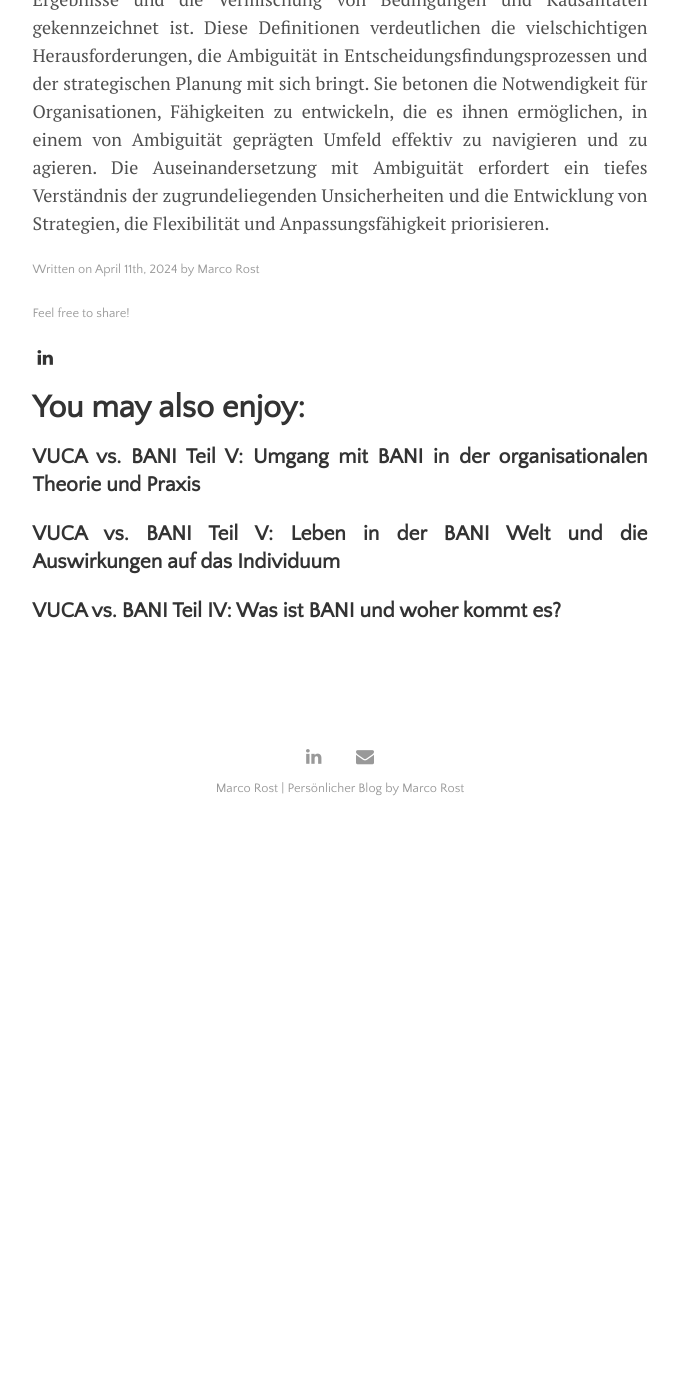
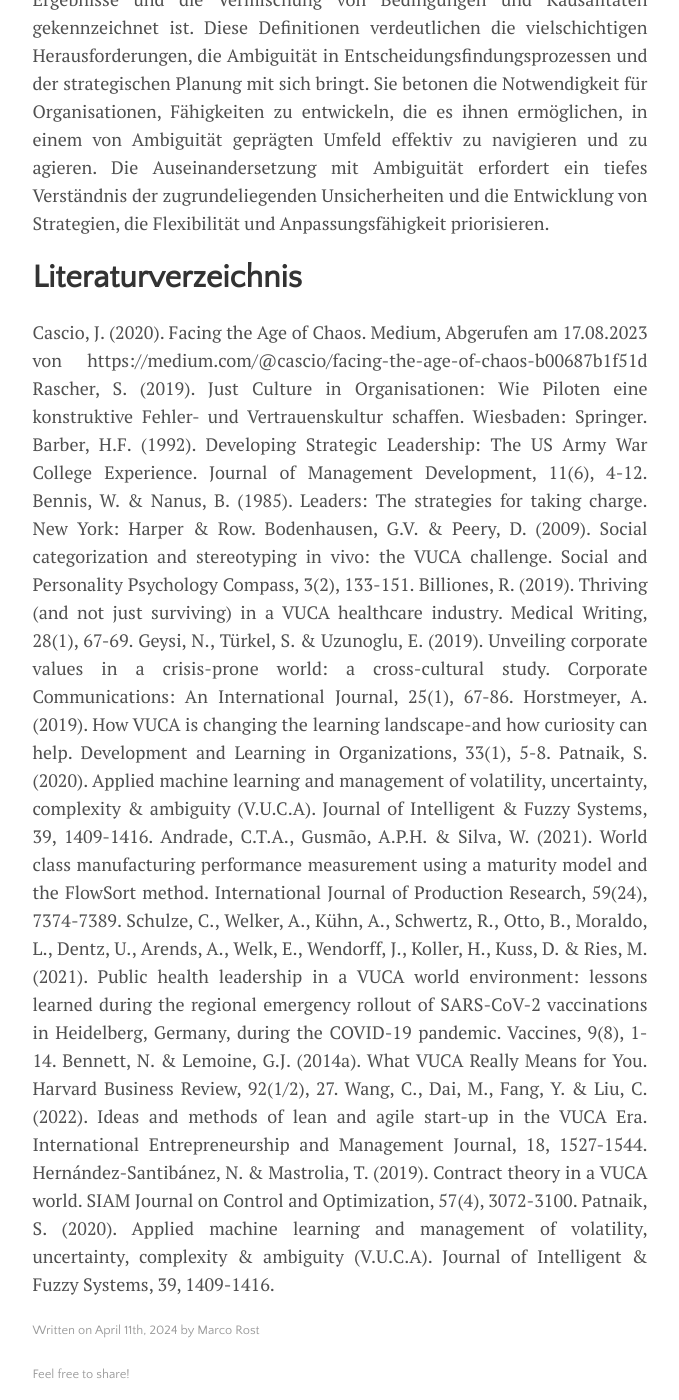
Before and after one commit to romabl/romabl.github.io, a Jekyll site: the page built from _posts/2024-04-11-VUCA-VS-BANI-Teil-I.md, in a window 1280 px wide and 1400 px high, scrolled down 6987 px. Shown: the whole window, without its empty margins (300-979 px from the left). Built offline with Jekyll 4.4.1, drawn with Linux system fonts in a browser that asks for light colours; before the commit the page ends 7821 px from its top, so only the background shows below that.

Commit message:
Update 2024-04-11-VUCA-VS-BANI-Teil-I.md

```diff
--- a/_posts/2024-04-11-VUCA-VS-BANI-Teil-I.md
+++ b/_posts/2024-04-11-VUCA-VS-BANI-Teil-I.md
@@ -66,3 +66,22 @@ Schulze et al. (2021, S. 2), die sich auf Bennett und Lemoine (2014a, S. 27) bez
 Wang et al. (2022, S. 1533) erweitern das Konzept der Ambiguität, indem sie es als eine Vermischung verschiedener Bedingungen und Kausalitäten beschreiben. Diese Sichtweise hebt die Komplexität hervor, die entsteht, wenn unterschiedliche Faktoren ineinandergreifen und es schwierig wird, klare Schlussfolgerungen zu ziehen.
 
 Zusammengefasst wird Ambiguität in der Literatur als ein Zustand beschrieben, der durch Unklarheiten, eine hohe Anzahl möglicher Ergebnisse und die Vermischung von Bedingungen und Kausalitäten gekennzeichnet ist. Diese Definitionen verdeutlichen die vielschichtigen Herausforderungen, die Ambiguität in Entscheidungsfindungsprozessen und der strategischen Planung mit sich bringt. Sie betonen die Notwendigkeit für Organisationen, Fähigkeiten zu entwickeln, die es ihnen ermöglichen, in einem von Ambiguität geprägten Umfeld effektiv zu navigieren und zu agieren. Die Auseinandersetzung mit Ambiguität erfordert ein tiefes Verständnis der zugrundeliegenden Unsicherheiten und die Entwicklung von Strategien, die Flexibilität und Anpassungsfähigkeit priorisieren.
+
+
+# Literaturverzeichnis
+
+Cascio, J. (2020). Facing the Age of Chaos. Medium, Abgerufen am 17.08.2023 von https://medium.com/@cascio/facing-the-age-of-chaos-b00687b1f51d
+Rascher, S. (2019). Just Culture in Organisationen: Wie Piloten eine konstruktive Fehler- und Vertrauenskultur schaffen. Wiesbaden: Springer.
+Barber, H.F. (1992). Developing Strategic Leadership: The US Army War College Experience. Journal of Management Development, 11(6), 4-12.
+Bennis, W. & Nanus, B. (1985). Leaders: The strategies for taking charge. New York: Harper & Row.
+Bodenhausen, G.V. & Peery, D. (2009). Social categorization and stereotyping in vivo: the VUCA challenge. Social and Personality Psychology Compass, 3(2), 133-151.
+Billiones, R. (2019). Thriving (and not just surviving) in a VUCA healthcare industry. Medical Writing, 28(1), 67-69.
+Geysi, N., Türkel, S. & Uzunoglu, E. (2019). Unveiling corporate values in a crisis-prone world: a cross-cultural study. Corporate Communications: An International Journal, 25(1), 67-86.
+Horstmeyer, A. (2019). How VUCA is changing the learning landscape-and how curiosity can help. Development and Learning in Organizations, 33(1), 5-8.
+Patnaik, S. (2020). Applied machine learning and management of volatility, uncertainty, complexity & ambiguity (V.U.C.A). Journal of Intelligent & Fuzzy Systems, 39, 1409-1416.
+Andrade, C.T.A., Gusmão, A.P.H. & Silva, W. (2021). World class manufacturing performance measurement using a maturity model and the FlowSort method. International Journal of Production Research, 59(24), 7374-7389.
+Schulze, C., Welker, A., Kühn, A., Schwertz, R., Otto, B., Moraldo, L., Dentz, U., Arends, A., Welk, E., Wendorff, J., Koller, H., Kuss, D. & Ries, M. (2021). Public health leadership in a VUCA world environment: lessons learned during the regional emergency rollout of SARS-CoV-2 vaccinations in Heidelberg, Germany, during the COVID-19 pandemic. Vaccines, 9(8), 1-14.
+Bennett, N. & Lemoine, G.J. (2014a). What VUCA Really Means for You. Harvard Business Review, 92(1/2), 27.
+Wang, C., Dai, M., Fang, Y. & Liu, C. (2022). Ideas and methods of lean and agile start-up in the VUCA Era. International Entrepreneurship and Management Journal, 18, 1527-1544.
+Hernández-Santibánez, N. & Mastrolia, T. (2019). Contract theory in a VUCA world. SIAM Journal on Control and Optimization, 57(4), 3072-3100.
+Patnaik, S. (2020). Applied machine learning and management of volatility, uncertainty, complexity & ambiguity (V.U.C.A). Journal of Intelligent & Fuzzy Systems, 39, 1409-1416.
```
